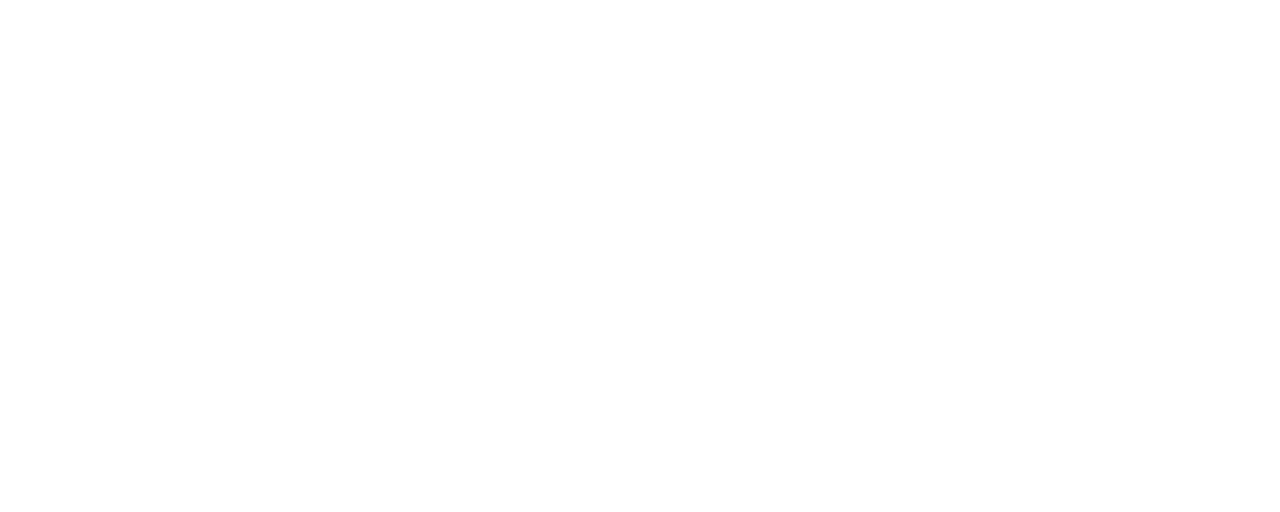
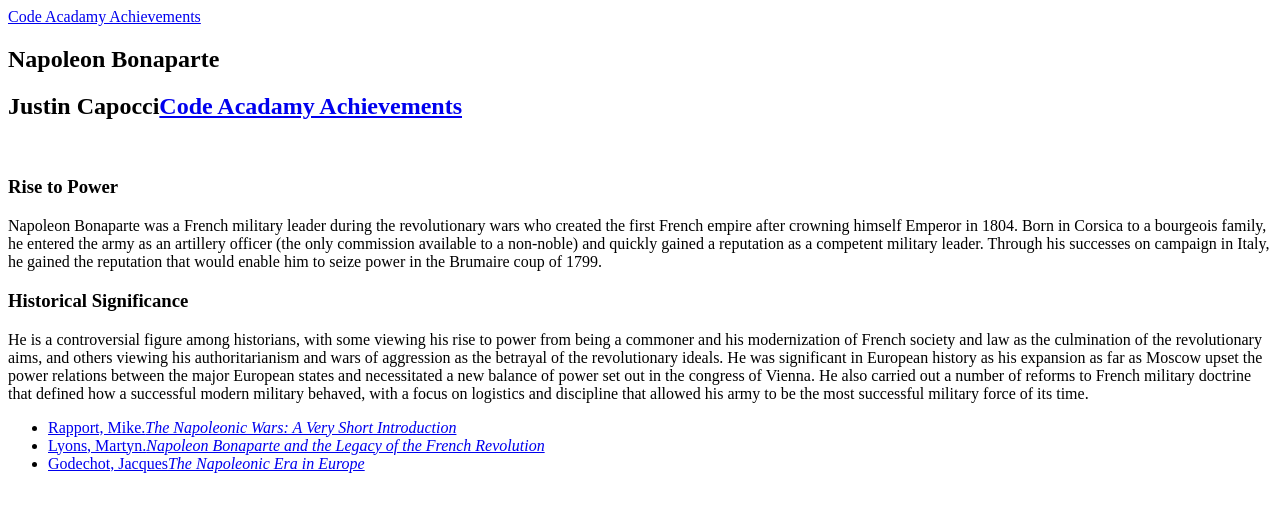
Before and after one commit to DigitalHistory/assignment-01-html-css, a website: page index.html in a window 1280 px wide. Drawn offline with Linux system fonts and the light colour scheme.

Commit message:
Initial Commit

```diff
--- a/index.html
+++ b/index.html
@@ -2,11 +2,41 @@
 <html lang="en">
   <head>
     <meta charset="utf-8">
-    <meta name="author" content="your name">
-    <meta name="description" content="description of your page">
-    <title>My Page Title</title>
+    <meta name="author" content="Justin Capocci">
+    <meta name="description" content="Blog post about historical figure Napoleon Bonaparte">
+    <title>Napoleon Bonaparte</title>
   </head>
   <body>
-    <!--     Content goes here!         -->
+    <a href="https://www.codecademy.com/users/justincapocci/achievements">Code Acadamy Achievements</a>
+    <article>
+      <header>
+        <h1>Napoleon Bonaparte</h1>
+        <h2><span class="author">Justin Capocci</span><a href="https://www.codecademy.com/users/justincapocci/achievements">Code Acadamy Achievements</a></h2>
+      </header>
+      <section class="main">
+        <img url="http://www.telegraph.co.uk/content/dam/news/2017/01/24/marengo2_trans_NvBQzQNjv4BqlnoKbsnqupgsmdP1L78oDVHZ4p2s-n9vl8s6LeTqoaU.jpg?imwidth=450" />
+        <h3>Rise to Power</h3>
+        <p>
+          Napoleon Bonaparte was a French military leader during the revolutionary wars who created the first French empire after crowning himself Emperor in 1804. Born in Corsica to a bourgeois family, he entered the army as an artillery officer (the only commission available to a non-noble) and quickly gained a reputation as a competent military leader. Through his successes on campaign in Italy, he gained the reputation that would enable him to seize power in the Brumaire coup of 1799.
+        </p>
+        <h3>Historical Significance</h3>
+        <p>
+          He is a controversial figure among historians, with some viewing his rise to power from being a commoner and his modernization of French society and law as the culmination of the revolutionary aims, and others viewing his authoritarianism and wars of aggression as the betrayal of the revolutionary ideals. He was significant in European history as his expansion as far as Moscow upset the power relations between the major European states and necessitated a new balance of power set out in the congress of Vienna. He also carried out a number of reforms to French military doctrine that defined how a successful modern military behaved, with a focus on logistics and discipline that allowed his army to be the most successful military force of its time.
+        </p>
+      </section>
+      <section class="sources">
+        <ul>
+          <li>
+            <a href="https://search.library.utoronto.ca/details?8829205&uuid=a4b2d870-5410-435e-9f5c-02d8ace6af2b">Rapport, Mike.<em>The Napoleonic Wars: A Very Short Introduction</em></a>
+          </li>
+          <li>
+            <a href="https://search.library.utoronto.ca/details?562637&uuid=dd7c8723-26ed-4136-9cd0-7afd899be7cc">Lyons, Martyn.<em>Napoleon Bonaparte and the Legacy of the French Revolution</em></a>
+          </li>
+          <li>
+            <a href="https://search.library.utoronto.ca/details?6078174">Godechot, Jacques<em>The Napoleonic Era in Europe</em></a>
+          </li>
+        </ul>
+      </section>
+    </article>
   </body>
 </html>
```
